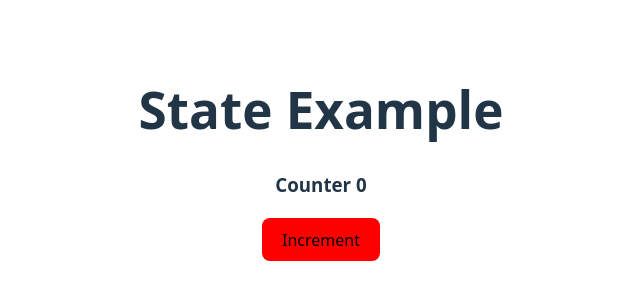
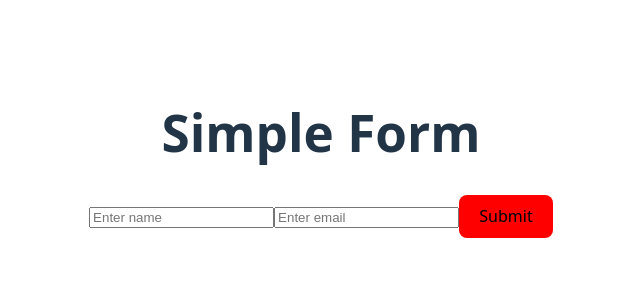
Before and after one commit to kskannandotwin/my-app, a React (Vite) app: page / in a window 1280 px wide. Shown: the part 246-546 px from the top of the page, without its empty margins (319-959 px from the left). Built offline with nearby package versions, Linux system fonts and the light colour scheme.

Commit message:
12.09.2025
completed

```diff
--- a/src/App.jsx
+++ b/src/App.jsx
@@ -3,6 +3,8 @@ import GreetingClass from "./core-concepts/02-components/GreetingClass";
 import PropsExample from "./core-concepts/04-props/PropsExample";
 import JsxExample from "./core-concepts/03-jsx/JsxExample";
 import StateExample from "./core-concepts/05-state/StateExample";
+import EventHandlingExample from "./core-concepts/06-event-handling/EventHandlingExample";
+import SimpleForm from "./core-concepts/06-event-handling/SimpleForm";
 
 function App() {
   // return <HelloWorld />;
@@ -11,7 +13,9 @@ function App() {
   // return <JsxExample />;
   return (
     // <PropsExample technology="Javascript" title="Welcome to React Course" />
-    <StateExample />
+    // <StateExample />
+    // <EventHandlingExample />
+    <SimpleForm />
   );
 }
 
--- /dev/null
+++ b/src/core-concepts/06-event-handling/EventHandlingExample.jsx
@@ -0,0 +1,17 @@
+import { useState } from "react";
+
+export default function EventHandlingExample() {
+  const [message, setMessage] = useState("");
+
+  const handleChange = (event) => {
+    setMessage(event.target.value);
+  };
+
+  return (
+    <>
+      <h1>Event Handling Example</h1>
+      <input type="text" onChange={handleChange} placeholder="Enter text" />
+      <p>{message}</p>
+    </>
+  );
+}
--- /dev/null
+++ b/src/core-concepts/06-event-handling/SimpleForm.jsx
@@ -0,0 +1,19 @@
+import "../../App.css";
+
+export default function SimpleForm() {
+  const handleSubmit = (event) => {
+    console.log(event.target.name.value);
+    console.log(event.target.email.value);
+    event.preventDefault();
+  };
+  return (
+    <form onSubmit={handleSubmit}>
+      <h1>Simple Form</h1>
+      <input type="text" name="name" placeholder="Enter name" />
+      <input type="email" name="email" placeholder="Enter email" />
+      <button type="submit" className="bg-color">
+        Submit
+      </button>
+    </form>
+  );
+}
```
